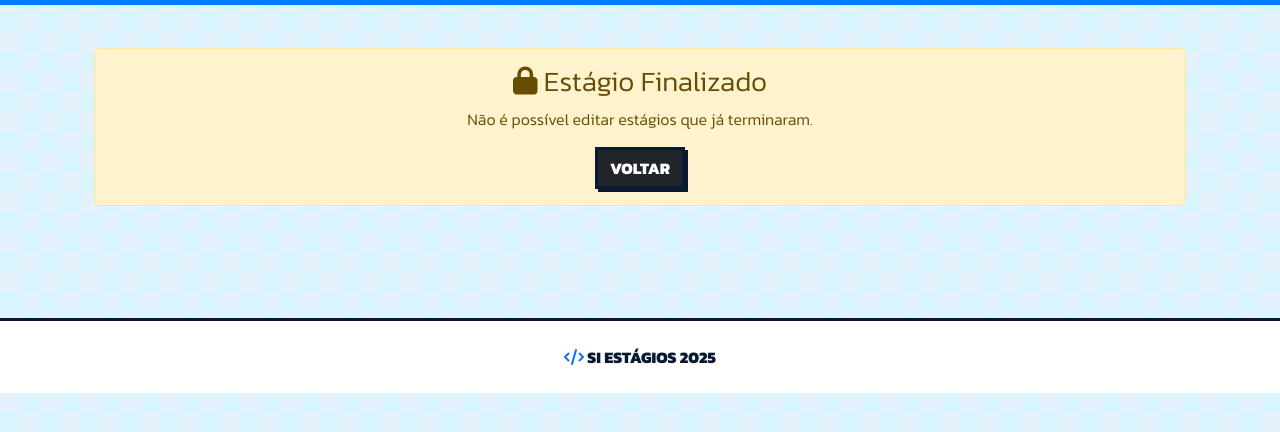
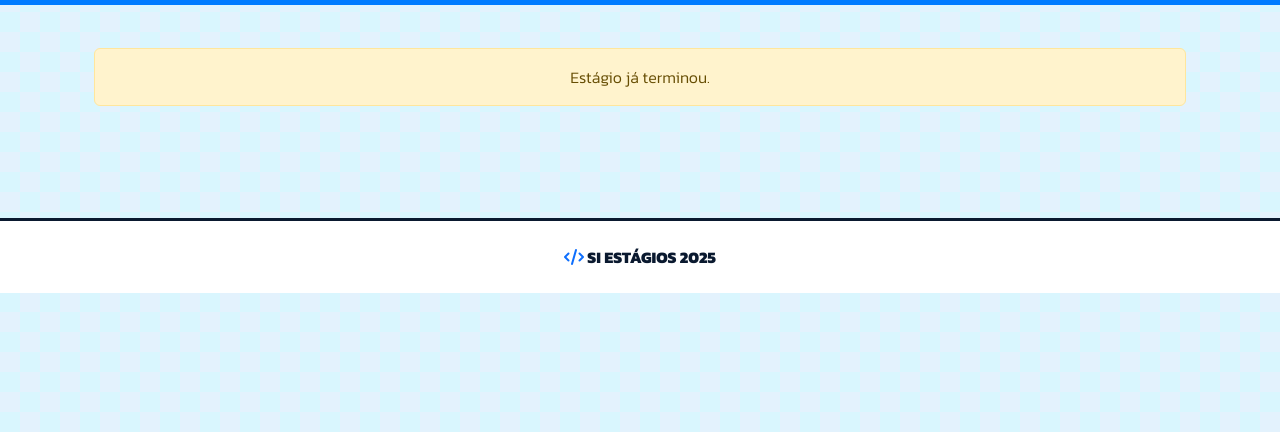
Before and after one commit to barrosw5/DataBasesProject, a PHP site: page /admin/editar.php?id=1 in a window 1280 px wide. Shown: the part 88-520 px from the top of the page. Run offline with PHP 8.4, Linux system fonts and the light colour scheme; the visitor is signed in with stand-in values (Sample User, id 1); data comes from the database, SQL or seed files in the repository.

Commit message:
more comments

```diff
--- a/DataBasesProject2/siestagios_web_based/admin/apagar.php
+++ b/DataBasesProject2/siestagios_web_based/admin/apagar.php
@@ -4,12 +4,12 @@ if($_SESSION['tipo'] != 'administrativo') header("Location: ../index.php");
 
 if(isset($_GET['id'])) {
     $id = $_GET['id'];
-    // Apaga apenas o estágio do aluno
+    // comando simples para apagar
     $sql = "DELETE FROM estagio WHERE aluno_id = $id";
     if(mysqli_query($conn, $sql)) {
         header("Location: dashboard.php");
     } else {
-        echo "Erro ao apagar: " . mysqli_error($conn);
+        echo "erro ao apagar: " . mysqli_error($conn);
     }
 }
 ?>
--- a/DataBasesProject2/siestagios_web_based/admin/editar.php
+++ b/DataBasesProject2/siestagios_web_based/admin/editar.php
@@ -2,42 +2,26 @@
 include '../db.php'; include '../includes/header.php';
 if($_SESSION['tipo'] != 'administrativo') header("Location: ../index.php");
 
-// Receber ID do aluno (parte da chave primária do estágio)
 if(!isset($_GET['id'])) header("Location: dashboard.php");
 $id_aluno = $_GET['id'];
 
-// Verificar se o estágio existe e se ainda está a decorrer
+// ir buscar dados atuais do estagio
 $sql_check = "SELECT * FROM estagio WHERE aluno_id = $id_aluno";
 $res_check = mysqli_query($conn, $sql_check);
 $estagio = mysqli_fetch_assoc($res_check);
 
-if(!$estagio) {
-    echo "<div class='alert alert-danger'>Estágio não encontrado.</div>";
-    exit;
-}
-
-// Bloqueio de segurança: Se já acabou, não deixa editar
+// protecao: se ja acabou nao deixa mexer
 if($estagio['data_fim'] < date('Y-m-d')) {
-    echo "<div class='container mt-5'><div class='alert alert-warning text-center'>
-            <h3><i class='fas fa-lock'></i> Estágio Finalizado</h3>
-            Não é possível editar estágios que já terminaram.
-            <br><a href='dashboard.php' class='btn btn-dark mt-3'>Voltar</a>
-          </div></div>";
-    include '../includes/footer.php';
-    exit;
+    echo "<div class='container mt-5'><div class='alert alert-warning text-center'>Estágio já terminou.</div></div>";
+    include '../includes/footer.php'; exit;
 }
 ?>
 
 <div class="row justify-content-center">
     <div class="col-md-6">
         <div class="form-container">
-            <h3 class="mb-4 text-uppercase">Editar Datas do Estágio</h3>
-
+            <h3 class="mb-4 text-uppercase">Editar Datas</h3>
             <form method="POST">
-                <div class="alert alert-info">
-                    A editar estágio do aluno ID: <b><?php echo $id_aluno; ?></b>
-                </div>
-
                 <div class="mb-3">
                     <label class="fw-bold">Nova Data Início</label>
                     <input type="date" name="d_ini" class="form-control" value="<?php echo $estagio['data_inicio']; ?>" required>
@@ -46,8 +30,7 @@ if($estagio['data_fim'] < date('Y-m-d')) {
                     <label class="fw-bold">Nova Data Fim</label>
                     <input type="date" name="d_fim" class="form-control" value="<?php echo $estagio['data_fim']; ?>" required>
                 </div>
-
-                <button type="submit" class="btn btn-warning w-100 py-2 fw-bold">Atualizar Datas</button>
+                <button type="submit" class="btn btn-warning w-100 py-2 fw-bold">Atualizar</button>
             </form>
 
             <?php
@@ -55,13 +38,12 @@ if($estagio['data_fim'] < date('Y-m-d')) {
                 $d_ini = $_POST['d_ini'];
                 $d_fim = $_POST['d_fim'];
 
-                // Atualização simples
+                // tentar fazer update (o trigger T2 vai validar as datas)
                 $sql_upd = "UPDATE estagio SET data_inicio='$d_ini', data_fim='$d_fim' WHERE aluno_id=$id_aluno";
 
                 if(mysqli_query($conn, $sql_upd)) {
-                    echo "<div class='alert alert-success mt-3'>Estágio atualizado! <a href='dashboard.php'>Voltar</a></div>";
+                    echo "<div class='alert alert-success mt-3'>Atualizado! <a href='dashboard.php'>Voltar</a></div>";
                 } else {
-                    // Aqui vai disparar o Trigger T2 se a data inicio > fim
                     echo "<div class='alert alert-danger mt-3'>Erro: " . mysqli_error($conn) . "</div>";
                 }
             }
@@ -69,5 +51,4 @@ if($estagio['data_fim'] < date('Y-m-d')) {
         </div>
     </div>
 </div>
-
 <?php include '../includes/footer.php'; ?>
--- a/DataBasesProject2/siestagios_web_based/admin/inserir_aluno.php
+++ b/DataBasesProject2/siestagios_web_based/admin/inserir_aluno.php
@@ -20,9 +20,12 @@
                 $nome = $_POST['nome']; $login = $_POST['login'];
                 $pass = $_POST['pass']; $turma = $_POST['turma']; $num = $_POST['num'];
 
+                // 1. inserir na tabela utilizador primeiro
                 $sql_u = "INSERT INTO utilizador (login, password, nome, tipo) VALUES ('$login', '$pass', '$nome', 'aluno')";
                 if(mysqli_query($conn, $sql_u)) {
+                    // ir buscar o id que acabou de ser criado
                     $last_id = mysqli_insert_id($conn);
+                    // 2. inserir na tabela aluno com esse id
                     $sql_a = "INSERT INTO aluno (turma_id, utilizador_id, numero) VALUES ($turma, $last_id, $num)";
                     if(mysqli_query($conn, $sql_a)) echo "<div class='alert alert-success mt-3'>Aluno registado!</div>";
                 } else {
--- a/DataBasesProject2/siestagios_web_based/admin/inserir_estagio.php
+++ b/DataBasesProject2/siestagios_web_based/admin/inserir_estagio.php
@@ -25,11 +25,15 @@
 
             <?php
             if ($_SERVER["REQUEST_METHOD"] == "POST") {
+                // receber os dados do formulario
                 $d_ini = $_POST['d_ini']; $d_fim = $_POST['d_fim'];
                 $aluno = $_POST['id_aluno']; $emp = $_POST['id_empresa'];
                 $estab = $_POST['id_estab']; $form = $_POST['id_form'];
 
+                // chamar a procedure P1 criada no sql
                 $sql = "CALL P1('$d_ini', '$d_fim', $aluno, $emp, $estab, $form)";
+
+                // executar e ver se correu bem
                 if(mysqli_query($conn, $sql)) echo "<div class='alert alert-success mt-3'><b>Sucesso!</b> Estágio criado.</div>";
                 else echo "<div class='alert alert-danger mt-3'><b>Erro:</b> " . mysqli_error($conn) . "</div>";
             }
--- a/DataBasesProject2/siestagios_web_based/aluno/detalhes_empresa.php
+++ b/DataBasesProject2/siestagios_web_based/aluno/detalhes_empresa.php
@@ -16,6 +16,7 @@ $empresa_id = $_GET['id'];
         </thead>
         <tbody>
             <?php
+            // query para ir buscar tudo detalhado
             $sql = "SELECT est.nome_comercial, est.morada, est.localidade,
                            resp.nome as nome_resp, resp.email,
                            t.meio_transporte, t.linha
@@ -31,11 +32,12 @@ $empresa_id = $_GET['id'];
                     echo "<tr>";
                     echo "<td><b>".$row['nome_comercial']."</b><br><small>".$row['morada'].", ".$row['localidade']."</small></td>";
                     echo "<td>".$row['nome_resp']."<br><small class='text-muted'>".$row['email']."</small></td>";
+                    // mostrar transporte ou n/a se nao existir
                     echo "<td>".($row['meio_transporte'] ? "<span class='badge bg-success'>".$row['meio_transporte']."</span> ".$row['linha'] : "N/A")."</td>";
                     echo "</tr>";
                 }
             } else {
-                echo "<tr><td colspan='3' class='text-center'>Sem informação disponível.</td></tr>";
+                echo "<tr><td colspan='3' class='text-center'>sem informacao.</td></tr>";
             }
             ?>
         </tbody>
--- a/DataBasesProject2/siestagios_web_based/db.php
+++ b/DataBasesProject2/siestagios_web_based/db.php
@@ -2,19 +2,19 @@
 $servername = "localhost";
 $username = "root";
 $password = "";
-$dbname = "siestagios2_v1"; // Nome exato da BD no ficheiro .sql
+$dbname = "siestagios2_v1"; // nome exato da BD no ficheiro .sql
 
-// Criar a ligação
+// criar a ligacao a base de dados
 $conn = mysqli_connect($servername, $username, $password, $dbname);
 
-// Verificar a ligação
+// verificar se a ligacao falhou
 if (!$conn) {
-    die("Falha na ligação: " . mysqli_connect_error());
+    die("falha na ligacao: " . mysqli_connect_error());
 }
 
-// Suporte para acentos e cedilhas
+// forcar os caracteres especiais para nao dar erro nos acentos
 mysqli_set_charset($conn, "utf8");
 
-// Iniciar sessões em todas as páginas que incluam este ficheiro
+// iniciar a sessao aqui para ficar disponivel em todo o lado
 session_start();
 ?>
--- a/DataBasesProject2/siestagios_web_based/formador/dashboard.php
+++ b/DataBasesProject2/siestagios_web_based/formador/dashboard.php
@@ -1,6 +1,7 @@
 <?php
 include '../db.php'; include '../includes/header.php';
 if($_SESSION['tipo'] != 'formador') header("Location: ../index.php");
+// ir buscar o id do formador a sessao
 $id_formador = $_SESSION['user_id'];
 ?>
 
@@ -18,6 +19,7 @@ $id_formador = $_SESSION['user_id'];
         </thead>
         <tbody>
             <?php
+            // filtrar apenas alunos deste formador
             $sql = "SELECT e.aluno_id, u.nome, emp.firma, e.nota_final
                     FROM estagio e
                     JOIN aluno a ON e.aluno_id = a.utilizador_id
--- a/DataBasesProject2/siestagios_web_based/logout.php
+++ b/DataBasesProject2/siestagios_web_based/logout.php
@@ -1,6 +1,8 @@
 <?php
 session_start();
+// apagar todas as variaveis da sessao
 session_destroy();
+// mandar de volta para a pagina inicial
 header("Location: index.php");
 exit();
 ?>
```
Also changed, not shown: DataBasesProject2/siestagios_web_based/admin/dashboard.php (+6 -1 lines), DataBasesProject2/siestagios_web_based/aluno/dashboard.php (+6 -6 lines), DataBasesProject2/siestagios_web_based/formador/avaliar.php (+7 -4 lines), DataBasesProject2/siestagios_web_based/index.php (+13 -2 lines).
